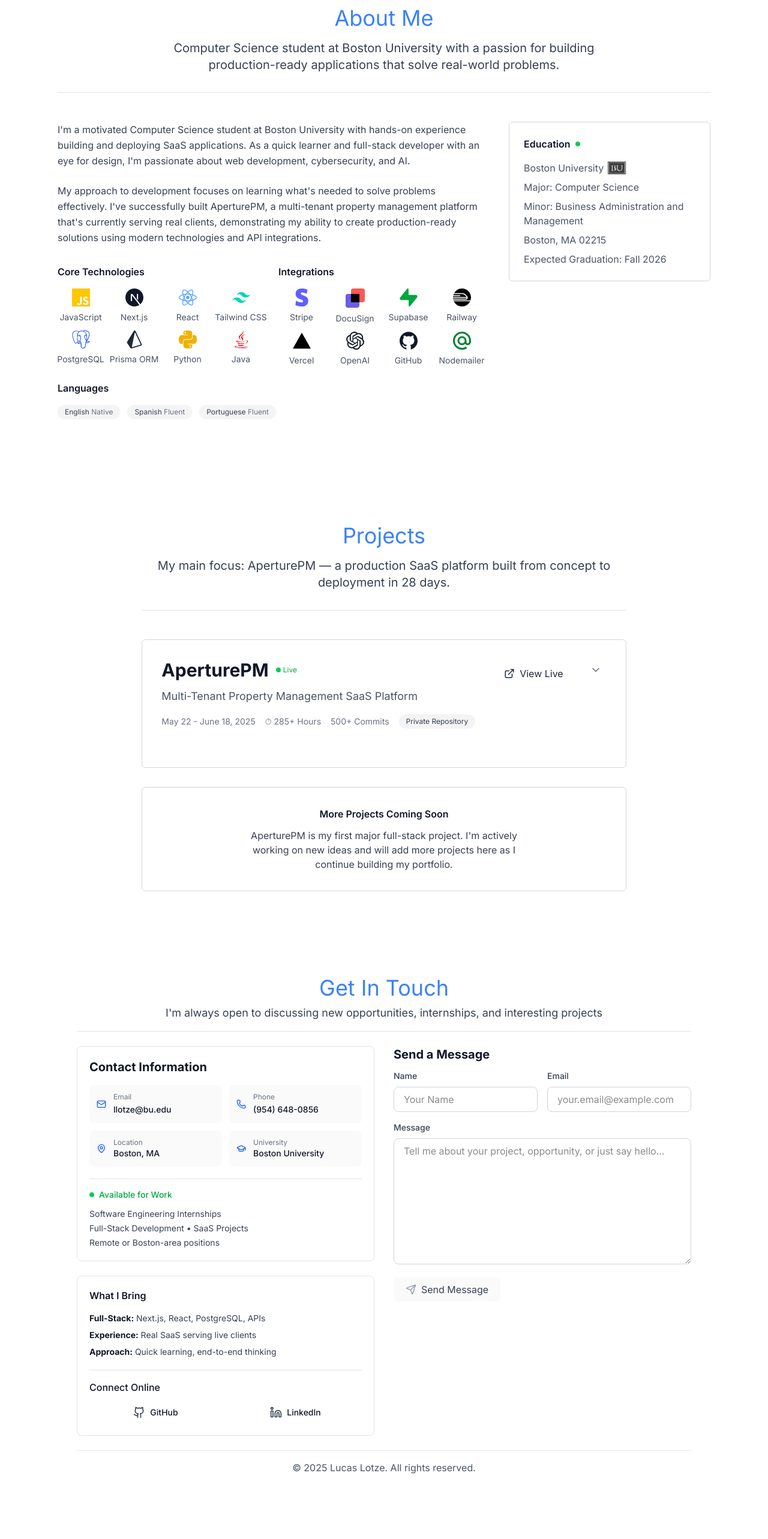
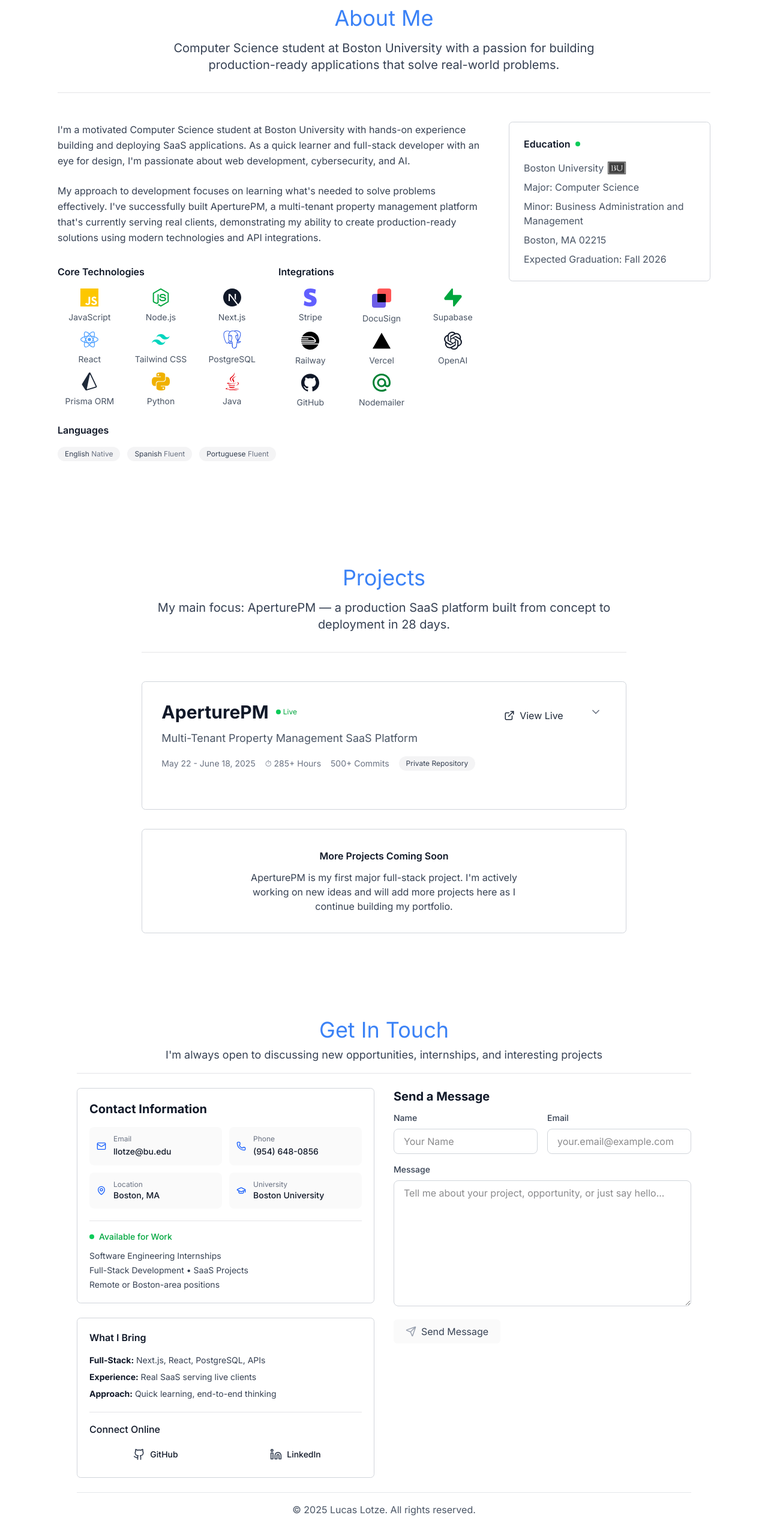
Before and after one commit to llotze/portfolio, a Next.js app: page / in a window 1280 px wide. Shown: the part 870-3436 px from the top of the page at 60% size. Before the commit the page ends 3377 px from the top, so only its background shows below. Built offline with nearby package versions, Linux system fonts and the light colour scheme.

Commit message:
finalized css styling

```diff
--- a/app/components/About.js
+++ b/app/components/About.js
@@ -10,6 +10,7 @@ import { FileText } from "lucide-react";
 
 const coreIcons = [
   { name: "JavaScript", icon: <SiJavascript className="text-yellow-400" /> },
+  { name: "Node.js", icon: <SiNodedotjs className="text-green-600" /> },
   { name: "Next.js", icon: <SiNextdotjs className="text-gray-900 dark:text-gray-100" /> },
   { name: "React", icon: <SiReact className="text-blue-400" /> },
   { name: "Tailwind CSS", icon: <SiTailwindcss className="text-teal-400" /> },
@@ -48,7 +49,9 @@ export default function About() {
           <p className="text-xl max-w-3xl mx-auto text-gray-700 dark:text-gray-300">
             Computer Science student at Boston University with a passion for building production-ready applications that solve real-world problems.
           </p>
-        </div>        <div className="grid grid-cols-1 lg:grid-cols-3 gap-10">
+        </div>
+
+        <div className="grid grid-cols-1 lg:grid-cols-3 gap-10">
           {/* Left Column - About Text */}
           <div className="lg:col-span-2 space-y-6">
             <p className="text-gray-700 dark:text-gray-200 leading-relaxed">
@@ -62,11 +65,13 @@ export default function About() {
               I've successfully built AperturePM, a multi-tenant property management platform that's
               currently serving real clients, demonstrating my ability to create production-ready solutions
               using modern technologies and API integrations.
-            </p>            {/* Technologies Grid - Moved under text */}
+            </p>
+
+            {/* Technologies Grid - Moved under text */}
             <div className="grid grid-cols-1 sm:grid-cols-2 gap-6 mt-8">
               <div>
                 <h3 className="font-semibold text-gray-900 dark:text-white mb-4">Core Technologies</h3>
-                <div className="grid grid-cols-4 gap-3">
+                <div className="grid grid-cols-3 gap-3">
                   {coreIcons.map((tech, idx) => (
                     <div key={idx} className="flex flex-col items-center gap-2 group">
                       <span className="text-3xl scale-hover">
@@ -79,7 +84,7 @@ export default function About() {
               </div>
               <div>
                 <h3 className="font-semibold text-gray-900 dark:text-white mb-4">Integrations</h3>
-                <div className="grid grid-cols-4 gap-3">
+                <div className="grid grid-cols-3 gap-3">
                   {integrationIcons.map((integration, idx) => (
                     <div key={idx} className="flex flex-col items-center gap-2 group">
                       <span className="text-3xl scale-hover">
@@ -90,7 +95,9 @@ export default function About() {
                   ))}
                 </div>
               </div>
-            </div>            {/* Languages - Moved under technologies */}
+            </div>
+
+            {/* Languages - Moved under technologies */}
             <div className="mt-6">
               <h3 className="font-semibold text-gray-900 dark:text-white mb-4">Languages</h3>
               <div className="flex flex-wrap gap-3">
@@ -106,7 +113,8 @@ export default function About() {
               </div>
             </div>
           </div>
-            {/* Right Column - Education Card */}
+
+          {/* Right Column - Education Card */}
           <div className="lg:col-span-1">
             <div className="card p-6 h-fit">
               <div className="flex items-center gap-2 mb-4">
@@ -128,7 +136,9 @@ export default function About() {
             </div>
           </div>
         </div>
-      </div>      <style jsx global>{`
+      </div>
+
+      <style jsx global>{`
         .scale-hover svg {
           transition: transform 0.18s;
         }
--- a/app/components/Contact.js
+++ b/app/components/Contact.js
@@ -96,7 +96,7 @@ export default function Contact() {
             {/* Left Column - Contact Info */}
             <div className="space-y-6">
               {/* Contact Methods & Status Combined */}
-              <div className="border border-zinc-200 dark:border-0 dark:bg-zinc-800/30 rounded-lg p-5">
+              <div className="card dark:!border-0 p-5">
                 <h3 className="text-xl font-bold text-gray-900 dark:text-white mb-4">Contact Information</h3>
 
                 {/* Contact Grid */}
@@ -138,7 +138,7 @@ export default function Contact() {
               </div>
 
               {/* Skills & Social Combined */}
-              <div className="border border-zinc-200 dark:border-0 dark:bg-zinc-800/30 rounded-lg p-5">
+              <div className="card dark:!border-0 p-5">
                 <h4 className="font-semibold text-gray-900 dark:text-white mb-4">What I Bring</h4>
                 <div className="space-y-2 text-sm text-gray-700 dark:text-gray-200 mb-5">
                   <div><strong className="text-gray-900 dark:text-white">Full-Stack:</strong> Next.js, React, PostgreSQL, APIs</div>
@@ -161,7 +161,7 @@ export default function Contact() {
                       <span className="font-medium text-gray-900 dark:text-white text-sm">GitHub</span>
                     </a>
                     <a
-                      href="https://linkedin.com"
+                      href="https://www.linkedin.com/in/lucas-lotze-79b777340/"
                       target="_blank"
                       rel="noopener noreferrer"
                       className="flex items-center gap-2 px-4 py-2 bg-white dark:bg-zinc-700/50 rounded-lg hover:bg-zinc-100 dark:hover:bg-zinc-700 transition-colors group flex-1 justify-center"
--- a/app/components/Hero.js
+++ b/app/components/Hero.js
@@ -69,7 +69,7 @@ export default function Hero() {
               <Github size={30} />
             </a>
             <a
-              href="https://linkedin.com"
+              href="https://www.linkedin.com/in/lucas-lotze-79b777340"
               target="_blank"
               rel="noopener noreferrer"
               className="text-gray-600 hover:text-blue-600 dark:text-gray-300 dark:hover:text-blue-400 transition-colors"
--- a/app/components/Projects.js
+++ b/app/components/Projects.js
@@ -77,7 +77,7 @@ export default function Projects() {
   ]
 
   const techStack = [
-    "Next.js 15", "React 19", "PostgreSQL", "Prisma ORM",
+    "Next.js 15", "Node.js 22", "React 19","PostgreSQL", "Prisma ORM",
     "Tailwind CSS", "Stripe API", "DocuSign API", "Supabase",
     "Railway", "Nodemailer", "NextAuth"
   ]
```
